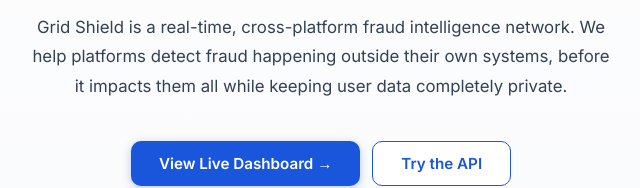
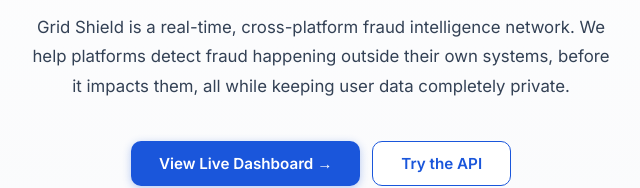
Before and after one commit to suneetatiwari5/gridshield-prototype_v1, a plain HTML site: page index.html in a window 1280 px wide. Shown: the part 431-619 px from the top of the page, 319-959 px from the left. Drawn offline with Linux system fonts and the light colour scheme.

Commit message:
Update index.html

```diff
--- a/index.html
+++ b/index.html
@@ -209,7 +209,7 @@
   <div id="hero">
     <div class="hero-tag">🛡 Fraud Intelligence Layer for the Internet</div>
     <h1 class="hero-title">Stop Fraud<br/><span>Before It Spreads</span></h1>
-    <p class="hero-sub">Grid Shield is a real-time, cross-platform fraud intelligence network. We help platforms detect fraud happening outside their own systems, before it impacts them all while keeping user data completely private.</p>
+    <p class="hero-sub">Grid Shield is a real-time, cross-platform fraud intelligence network. We help platforms detect fraud happening outside their own systems, before it impacts them, all while keeping user data completely private.</p>
     <div class="hero-cta">
       <button class="btn-primary" onclick="showPage('dashboard')">View Live Dashboard →</button>
       <button class="btn-secondary" onclick="showPage('api-demo')">Try the API</button>
```
